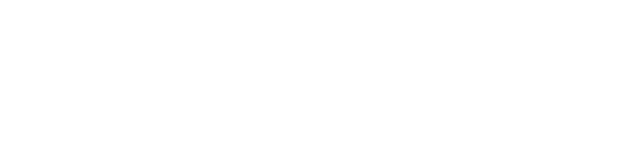
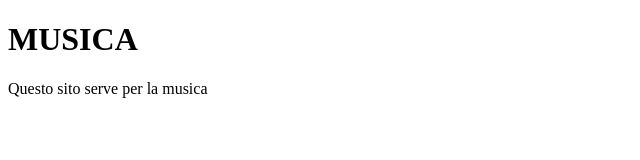
Before and after one commit to saccomando-pietro/sito_musica, a plain HTML site: page index.html in a window 1280 px wide. Shown: the whole page, without its empty margins (0-640 px from the left). Drawn offline with Linux system fonts and the light colour scheme.

Commit message:
Update index.html

```diff
--- a/index.html
+++ b/index.html
@@ -5,5 +5,8 @@
     <meta name="viewport" content="width=device-width, initial-scale=1.0" />
     <title>Sito musica</title>
   </head>
-  <body></body>
+  <body>
+    <h1>MUSICA</h1>
+    <p>Questo sito serve per la musica</p>
+  </body>
 </html>
```
